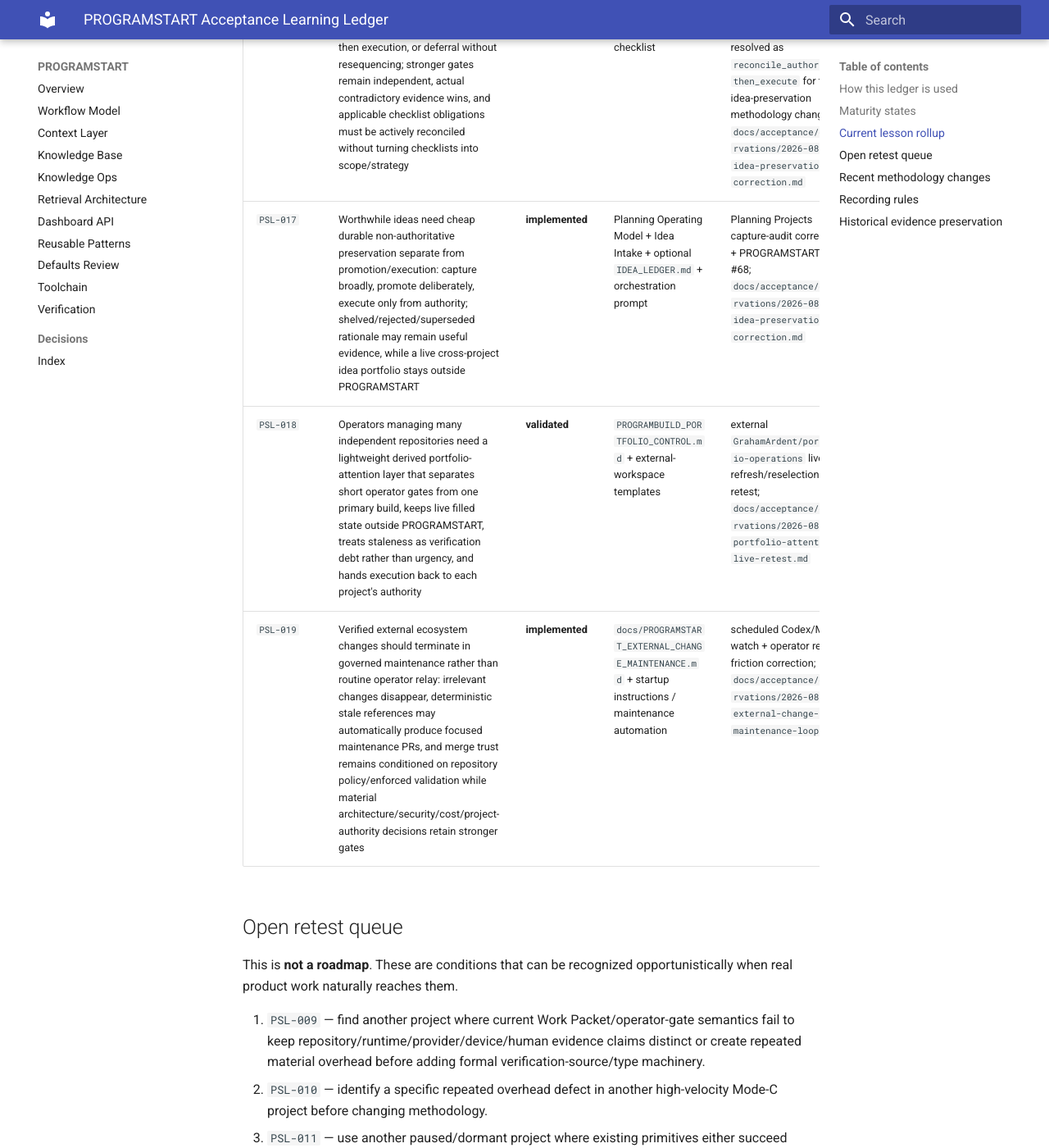
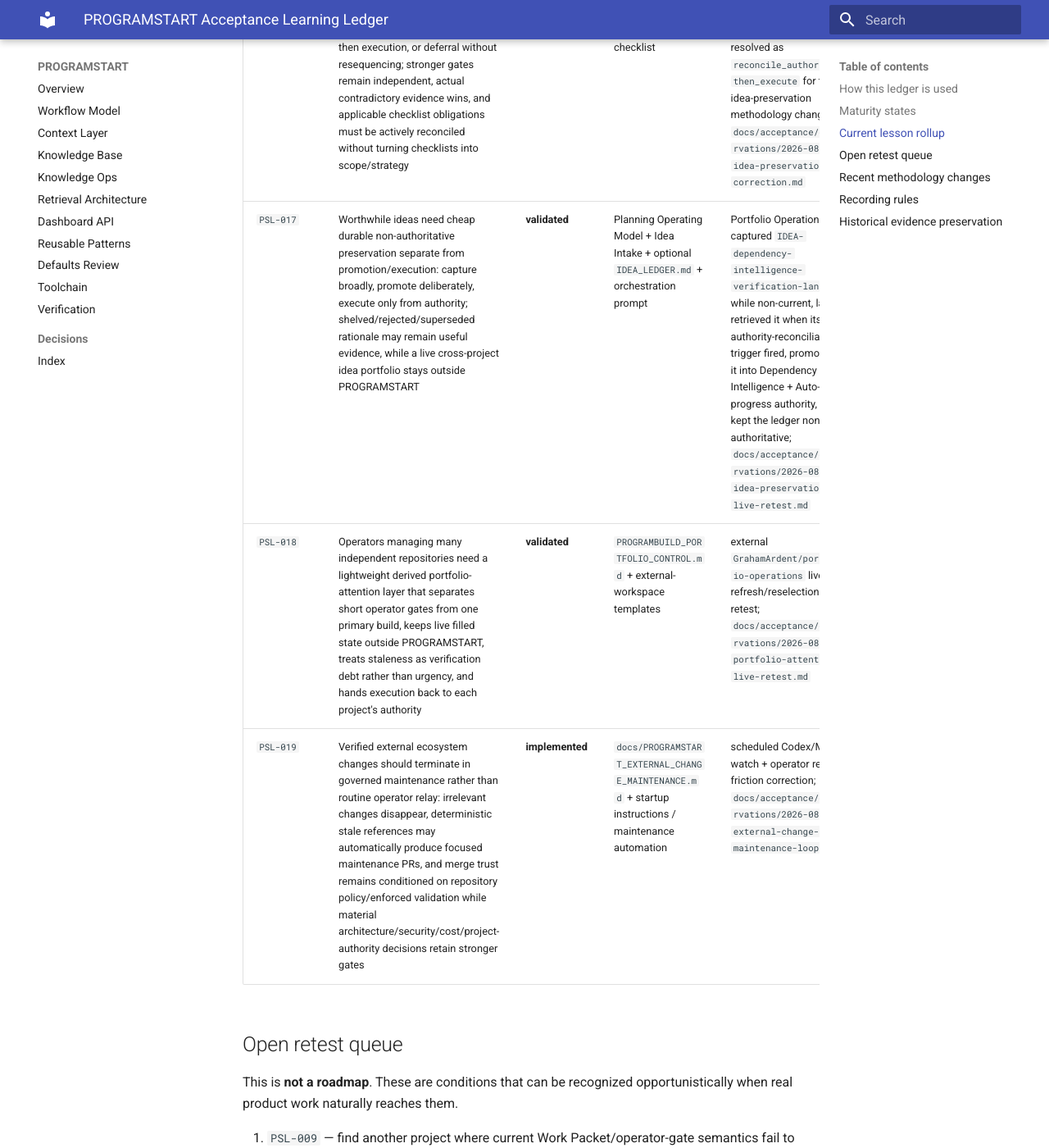
Before and after one commit to GrahamArdent/PROGRAMSTART, an MkDocs documentation site: the page built from docs/PROGRAMSTART_ACCEPTANCE_LEARNING_LEDGER.md, in a window 1280 px wide and 1400 px high, scrolled down 3932 px. Shown: the whole window at 82% size. Built offline with MkDocs 1.6.1 and Material for MkDocs 9.7.7, drawn with Linux system fonts in a browser that asks for light colours; some of the changed text lies outside the part shown.

Commit message:
docs(acceptance): validate PSL-017 live idea retest

```diff
--- a/docs/PROGRAMSTART_ACCEPTANCE_LEARNING_LEDGER.md
+++ b/docs/PROGRAMSTART_ACCEPTANCE_LEARNING_LEDGER.md
@@ -56,7 +56,7 @@ Lesson IDs are stable organizational references, not priority or roadmap numbers
 | `PSL-014` | Material paid/metered dependency decisions need a decision-scoped Cost Envelope covering current evidence, included capacity, charge trigger, caps, reuse/alternatives, and the evidence that earns payment; volatile vendor prices must not become a central registry | **validated** | `docs/PROGRAMSTART_COST_GOVERNANCE.md` + orchestration prompt | PR #62 implementation → real Secrets & Credential Architecture Audit; `docs/acceptance/observations/2026-08-28-secrets-cost-gate-retest.md` | a future metered API or infrastructure decision with a different cost shape, especially one that actually crosses a `PAY_WHEN` threshold |
 | `PSL-015` | High-risk completed implementations need a risk-triggered post-implementation adversarial Challenge Gate before merge-ready/closure; inspect the actual implementation and construct a realistic failure sequence rather than relying only on intended design + green current tests | **validated** | `PROGRAMBUILD_CHALLENGE_GATE.md` + Work Packet + orchestration verification | Watchtower V0.2 PR #2 retest + repeated Execution Node confirmation, including zero-argument trust-boundary correction after green checks; `docs/acceptance/observations/2026-08-31-execution-node-operator-gate-retest.md` | future high-risk closures should continue to challenge actual completed implementations; record counterevidence if activation becomes too broad or fails to protect material invariants |
 | `PSL-016` | Generic operator acceptance of a concrete recommendation must resolve deterministically to execution inside current authority, durable-authority reconciliation then execution, or deferral without resequencing; stronger gates remain independent, actual contradictory evidence wins, and applicable checklist obligations must be actively reconciled without turning checklists into scope/strategy | **validated** | Planning Operating Model + Work Packet + orchestration prompt + execution checklist | PR #65 implementation → natural Planning Projects acceptance “I agree. You may go ahead.” correctly resolved as `reconcile_authority_then_execute` for the idea-preservation methodology change; `docs/acceptance/observations/2026-08-29-idea-preservation-correction.md` | future generic acceptances with a different disposition, contradicted premise, or stronger gate should remain available as counterevidence/revalidation opportunities |
-| `PSL-017` | Worthwhile ideas need cheap durable non-authoritative preservation separate from promotion/execution: capture broadly, promote deliberately, execute only from authority; shelved/rejected/superseded rationale may remain useful evidence, while a live cross-project idea portfolio stays outside PROGRAMSTART | **implemented** | Planning Operating Model + Idea Intake + optional `IDEA_LEDGER.md` + orchestration prompt | Planning Projects capture-audit correction + PROGRAMSTART PR #68; `docs/acceptance/observations/2026-08-29-idea-preservation-correction.md` | next natural project/workspace idea that is worth preserving but not current work: capture it, later retrieve/revisit it when relevant, and prove it can be promoted/rejected/shelved without silently resequencing active authority |
+| `PSL-017` | Worthwhile ideas need cheap durable non-authoritative preservation separate from promotion/execution: capture broadly, promote deliberately, execute only from authority; shelved/rejected/superseded rationale may remain useful evidence, while a live cross-project idea portfolio stays outside PROGRAMSTART | **validated** | Planning Operating Model + Idea Intake + optional `IDEA_LEDGER.md` + orchestration prompt | Portfolio Operations captured `IDEA-dependency-intelligence-verification-lane` while non-current, later retrieved it when its authority-reconciliation trigger fired, promoted it into Dependency Intelligence + Auto-progress authority, and kept the ledger non-authoritative; `docs/acceptance/observations/2026-08-31-idea-preservation-live-retest.md` | continue normal use; record counterevidence if capture becomes noisy/backlog-like, relevant ideas are missed at transition/re-entry, retrieval fails, or promotion leaks authority |
 | `PSL-018` | Operators managing many independent repositories need a lightweight derived portfolio-attention layer that separates short operator gates from one primary build, keeps live filled state outside PROGRAMSTART, treats staleness as verification debt rather than urgency, and hands execution back to each project's authority | **validated** | `PROGRAMBUILD_PORTFOLIO_CONTROL.md` + external-workspace templates | external `GrahamArdent/portfolio-operations` live refresh/reselection retest; `docs/acceptance/observations/2026-08-31-portfolio-attention-live-retest.md` | continue normal use; record counterevidence if refresh overhead, stale misrouting, shadow-backlog drift, or authority leakage appears |
 | `PSL-019` | Verified external ecosystem changes should terminate in governed maintenance rather than routine operator relay: irrelevant changes disappear, deterministic stale references may automatically produce focused maintenance PRs, and merge trust remains conditioned on repository policy/enforced validation while material architecture/security/cost/project-authority decisions retain stronger gates | **implemented** | `docs/PROGRAMSTART_EXTERNAL_CHANGE_MAINTENANCE.md` + startup instructions / maintenance automation | scheduled Codex/MCP watch + operator relay-friction correction; `docs/acceptance/observations/2026-08-31-external-change-maintenance-loop.md` | next verified upstream change with one unambiguous required replacement: detect/verify/impact/prepare focused maintenance PR without operator relay, prove validation, and remain PR-only unless explicit enforced auto-merge policy exists |
 
@@ -67,8 +67,7 @@ This is **not a roadmap**. These are conditions that can be recognized opportuni
 1. `PSL-009` — find another project where current Work Packet/operator-gate semantics fail to keep repository/runtime/provider/device/human evidence claims distinct or create repeated material overhead before adding formal verification-source/type machinery.
 2. `PSL-010` — identify a specific repeated overhead defect in another high-velocity Mode-C project before changing methodology.
 3. `PSL-011` — use another paused/dormant project where existing primitives either succeed cleanly or expose a concrete missing state.
-4. `PSL-017` — capture the next naturally occurring worthwhile non-current idea in a durable non-authoritative surface, then later retrieve/revisit it when a real trigger makes it relevant; verify preservation does not become priority/resequencing authority.
-5. `PSL-019` — use the next verified upstream change with one unambiguous required replacement to prove PROGRAMSTART can detect, verify, map impact, and prepare a focused maintenance PR without operator relay while preserving PR-only behavior until explicit enforced auto-merge policy exists.
+4. `PSL-019` — use the next verified upstream change with one unambiguous required replacement to prove PROGRAMSTART can detect, verify, map impact, and prepare a focused maintenance PR without operator relay while preserving PR-only behavior until explicit enforced auto-merge policy exists.
 
 ## Recent methodology changes
 
@@ -86,7 +85,7 @@ This is **not a roadmap**. These are conditions that can be recognized opportuni
 - PR #62 — decision-scoped cost governance / Cost Envelope; later validated by the real Secrets & Credential Architecture Audit provider decision.
 - PR #63 — risk-triggered post-implementation adversarial Challenge Gate; validated by the Watchtower V0.2 Slice 2 PR #2 retest and repeatedly confirmed by Execution Node trust/runtime corrections.
 - PR #65 — accepted-recommendation resolution + conditional checklist completeness; validated by the natural idea-preservation recommendation → “I agree. You may go ahead.” flow recorded in the 2026-08-29 observation.
-- PR #68 — lightweight durable idea preservation / promotion lifecycle (**PSL-017 implemented; real-project retest remains open**).
+- PR #68 — lightweight durable idea preservation / promotion lifecycle (**PSL-017 now validated by the external Portfolio Operations capture → later trigger-based retrieval → deliberate Dependency Intelligence/automation promotion retest recorded on 2026-08-31**).
 - PR #69 — lightweight external portfolio-attention control (**PSL-018 validated by the external live portfolio refresh/reselection retest recorded on 2026-08-31**).
 - External change maintenance loop — bounded upstream-change classification with automatic safe PR preparation, Watchtower sensor/evidence composition, and an explicit PR-vs-auto-merge trust boundary (**PSL-019 implemented; real autonomous maintenance retest remains open**).
 
```
